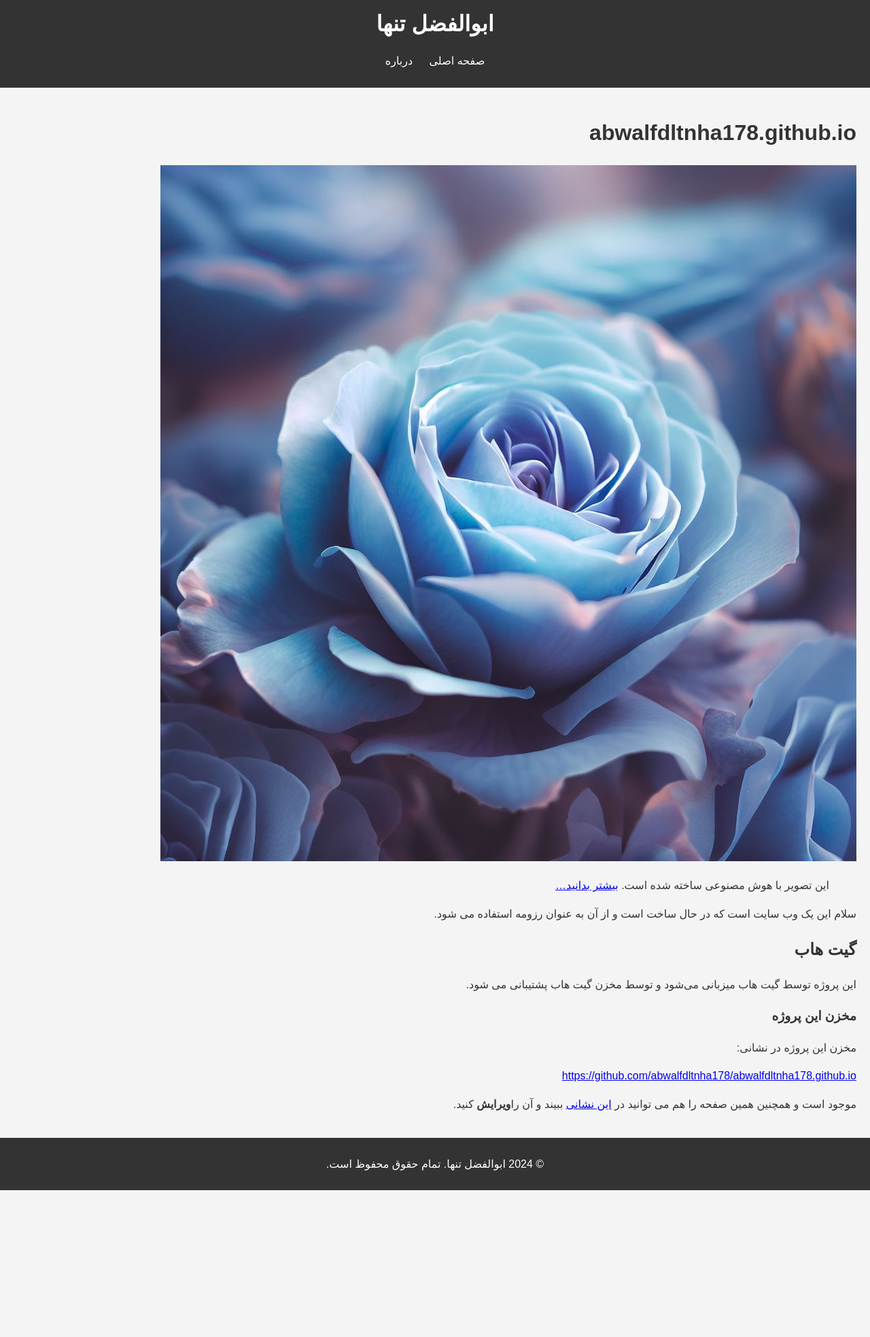
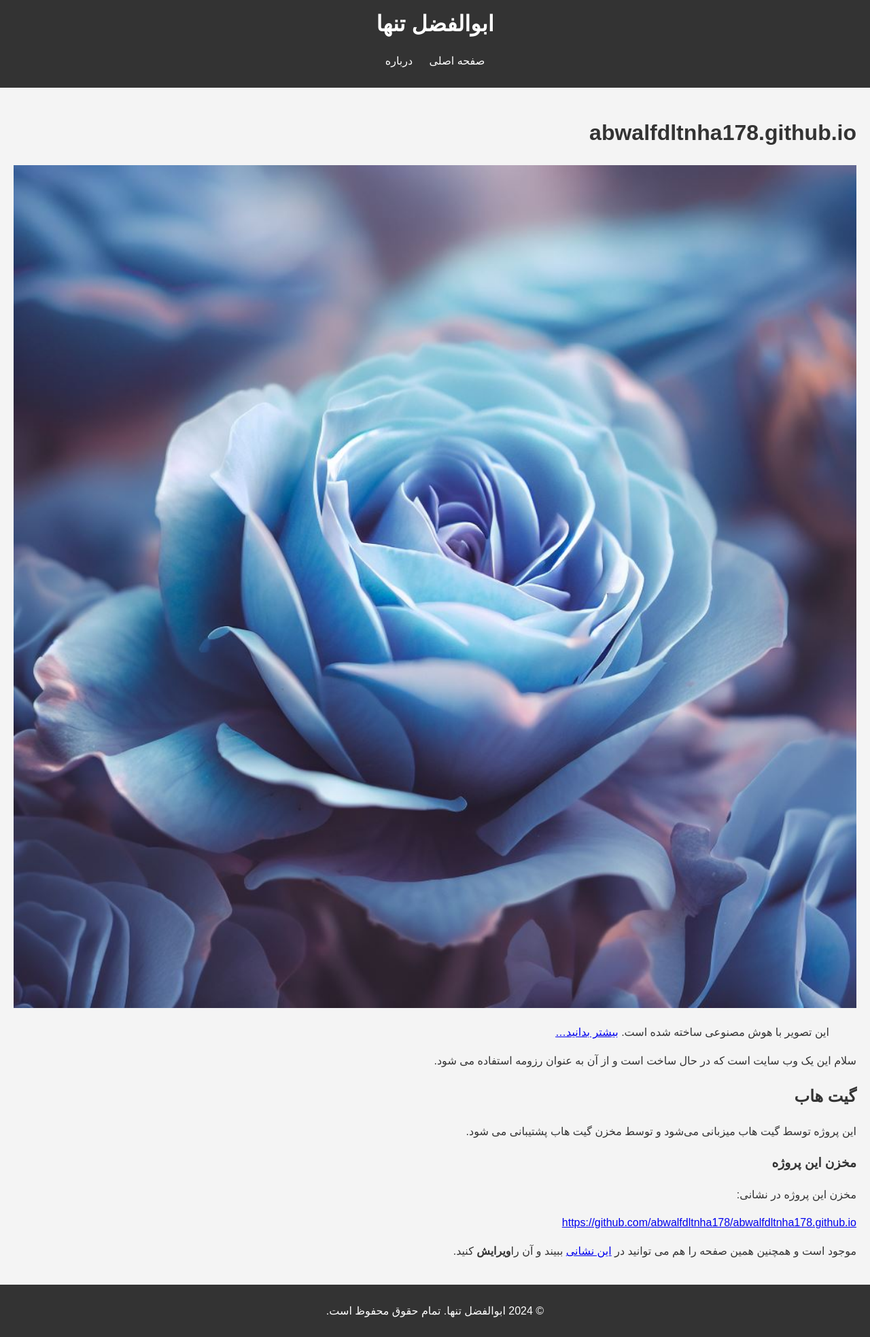
Before and after one commit to abwalfdltnha178/abwalfdltnha178.github.io, a Jekyll site: the page built from README.md, in a window 1280 px wide. Shown: the whole page at 68% size. Built offline with Jekyll 4.4.1, drawn with Linux system fonts in a browser that asks for light colours; our own code applies the rules of GitHub Pages for plain Markdown files; before the commit the page ends 1751 px from its top, so only the background shows below that.

Commit message:
Update style.css
اصلاح املای چند متد فایل و اضافه کردن قسمت اصلاح

```diff
--- a/assets/css/style.css
+++ b/assets/css/style.css
@@ -1,5 +1,5 @@
  /* Global styles */
-html,body{with:100%;height:100%;}
+html,body{width:100%;height:100%;}
 body {
     font-family: Arial, sans-serif;
     line-height: 1.6;
@@ -43,7 +43,7 @@ main {
 }
 
 /* images style */
-img,code,pre {with:100%}
+img {width:100%}
 
 /* Footer styles */
 footer {
@@ -54,3 +54,14 @@ footer {
     bottom: 0;
     width: 100%;
 }
+/* اصلاح*/
+html,body{width:100%;height:100%;}
+code,pre {width:100%;overflow:scroll;background:#667dc31a;}
+pre {height:50px;}
+code {position:relative;top:12px;}
+@media (prefers-color-scheme : dark) {
+body{background:black;color:white;}
+a{color:#667dc3;}
+img{opacity:.75;}
+::selection{background:#667dc3b1;color:black;}
+}
```
